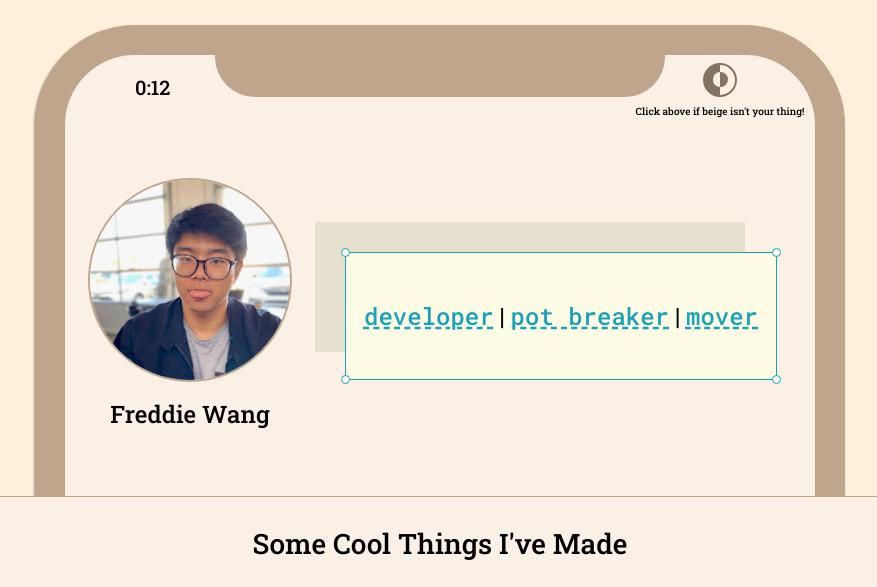
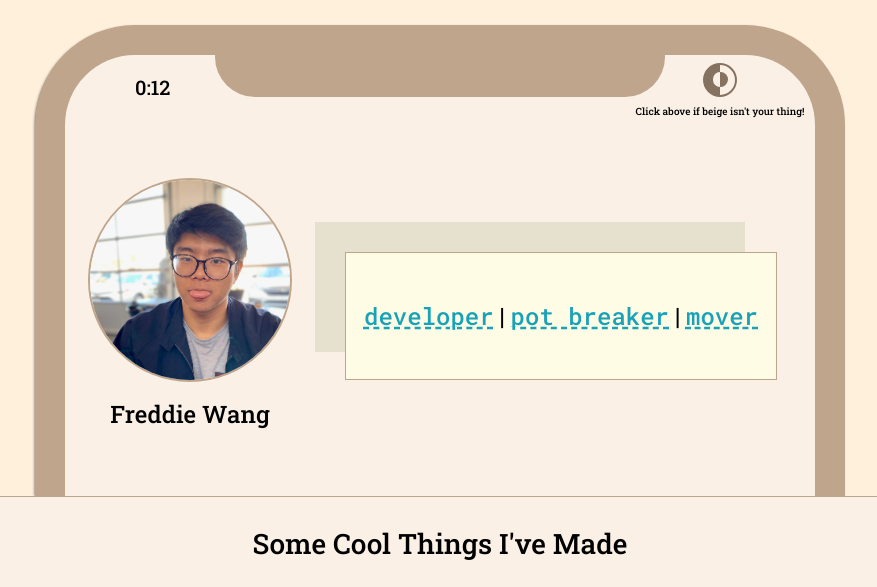
Before and after one commit to gitfreds/gitfreds.github.io, a plain HTML site: page index.html in a window 1280 px wide. Shown: the part 142-729 px from the top of the page, without its empty margins (200-1077 px from the left). Drawn offline with Linux system fonts and the light colour scheme.

Commit message:
removed dots on role card

```diff
--- a/default.css
+++ b/default.css
@@ -375,7 +375,7 @@ h6{font-size: 16px;}
 
 #preview{
     width: 400px;
-    border:1.5px solid #17a2b8;
+    border:1.5px solid var(--borderColor);
     background-color: var(--previewBg);
     padding:15px;
     position:relative;
@@ -390,7 +390,7 @@ h6{font-size: 16px;}
     text-decoration-style: solid;
 }
 
-.corner{
+/* .corner{
 
     width: 7px;
     height: 7px;
@@ -417,7 +417,7 @@ h6{font-size: 16px;}
 #corner-bl{
     bottom:-5px;
     left:-5px;
-}
+} */
 
 .about-wrapper{
     display: grid;
--- a/index.html
+++ b/index.html
@@ -76,14 +76,14 @@
                     <div id="preview-shadow">
                         <div id="preview">
 
-                            <div id="corner-tl" class="corner"></div>
-                            <div id="corner-tr" class="corner"></div>
+                            <!-- <div id="corner-tl" class="corner"></div>
+                            <div id="corner-tr" class="corner"></div> -->
 
                             <h4 id="roles">
                                 <a href="#" target="_blank" data-set="no">developer</a> | <a href="#" target="_blank" data-set="no">pot breaker</a> | <a href="#" target="_blank" data-set="no">mover</a></h4>
 
-                            <div id="corner-br" class="corner"></div>
-                            <div id="corner-bl" class="corner"></div>
+                            <!-- <div id="corner-br" class="corner"></div>
+                            <div id="corner-bl" class="corner"></div> -->
                         </div>
                     </div>
                 </div>
```
